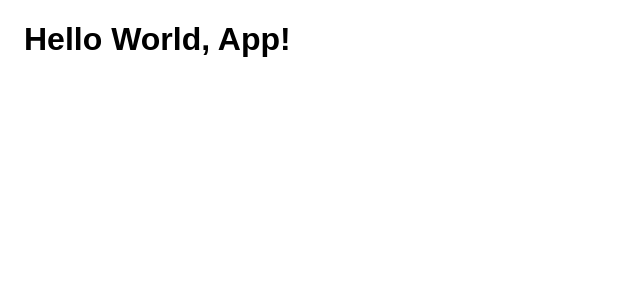
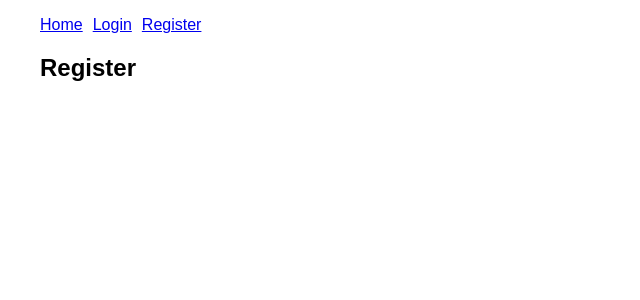
Before and after one commit to gyft-orga/frontend, a React app: page /register in a window 1280 px wide. Shown: the top 300 px of the page, without its empty margins (0-640 px from the left). Built offline with nearby package versions, Linux system fonts and the light colour scheme.

Commit message:
Add simple react router

```diff
--- a/package.json
+++ b/package.json
@@ -12,7 +12,8 @@
   "dependencies": {
     "axios": "^0.25.0",
     "react": "^17.0.2",
-    "react-dom": "^17.0.2"
+    "react-dom": "^17.0.2",
+    "react-router-dom": "^6.2.2"
   },
   "devDependencies": {
     "@babel/cli": "^7.16.8",
--- a/src/App.css
+++ b/src/App.css
@@ -1,4 +1,4 @@
-.App {
+div {
   margin: 1rem;
   font-family: Arial, Helvetica, sans-serif;
 }
--- a/src/App.jsx
+++ b/src/App.jsx
@@ -1,11 +1,14 @@
-import React, { Component} from "react";
+import React, { Component } from "react";
+import { Outlet } from "react-router-dom";
 import "./App.css";
+import { Nav } from "./Nav.jsx";
 
-class App extends Component{
+class App extends Component {
   render(){
-    return(
-      <div className="App">
-        <h1>Hello World, App!</h1>
+    return (
+      <div>
+        <Nav/>
+        <Outlet/>
       </div>
     );
   }
--- /dev/null
+++ b/src/Nav.jsx
@@ -0,0 +1,12 @@
+import React from "react";
+import { Link } from "react-router-dom";
+
+export function Nav() {
+  return (
+    <nav>
+      <Link to="/" style={{marginRight: "10px"}}>Home</Link>
+      <Link to="/login" style={{marginRight: "10px"}}>Login</Link>
+      <Link to="/register">Register</Link>
+    </nav>
+  );
+}
--- a/src/index.js
+++ b/src/index.js
@@ -1,5 +1,18 @@
 import React from "react";
-import ReactDOM from "react-dom";
+import { render } from "react-dom";
+import { BrowserRouter, Routes, Route } from "react-router-dom";
 import App from "./App.jsx";
+import { Login, Register } from "./routes";
 
-ReactDOM.render(<App />, document.getElementById("root"));
+render( (
+  <BrowserRouter>
+    <Routes>
+      <Route path="/" element={<App />}>
+        <Route path="login" element={<Login />} />
+        <Route path="register" element={<Register />} />
+      </Route>
+      <Route path="*" element={<main>404</main>} />
+    </Routes>
+  </BrowserRouter>
+  ), document.getElementById("root")
+);
--- /dev/null
+++ b/src/routes/Login.jsx
@@ -0,0 +1,9 @@
+import React from "react";
+
+export function Login() {
+  return (
+    <main>
+      <h2>Login</h2>
+    </main>
+  );
+}
--- /dev/null
+++ b/src/routes/Register.jsx
@@ -0,0 +1,9 @@
+import React from "react";
+
+export function Register() {
+  return (
+    <main>
+      <h2>Register</h2>
+    </main>
+  );
+}
--- /dev/null
+++ b/src/routes/index.js
@@ -0,0 +1,2 @@
+export * from "./Register";
+export * from "./Login";
--- a/webpack.config.js
+++ b/webpack.config.js
@@ -21,11 +21,12 @@ module.exports = {
   resolve: { extensions: ["*", ".js", ".jsx"] },
   output: {
     path: path.resolve(__dirname, "dist/"),
-    publicPath: "/dist/",
-    filename: "bundle.js"
+    publicPath: "/",
+    filename: "dist/bundle.js"
   },
   devServer: {
     port: 3000,
+    historyApiFallback: true, // cf: https://dev.to/tylermcginnis/fixing-the-cannot-get-url-error-on-refresh-with-react-router-or-how-client-side-routers-work-4ho9
     static: [
       {
         directory: path.join(__dirname, 'public'),
```
